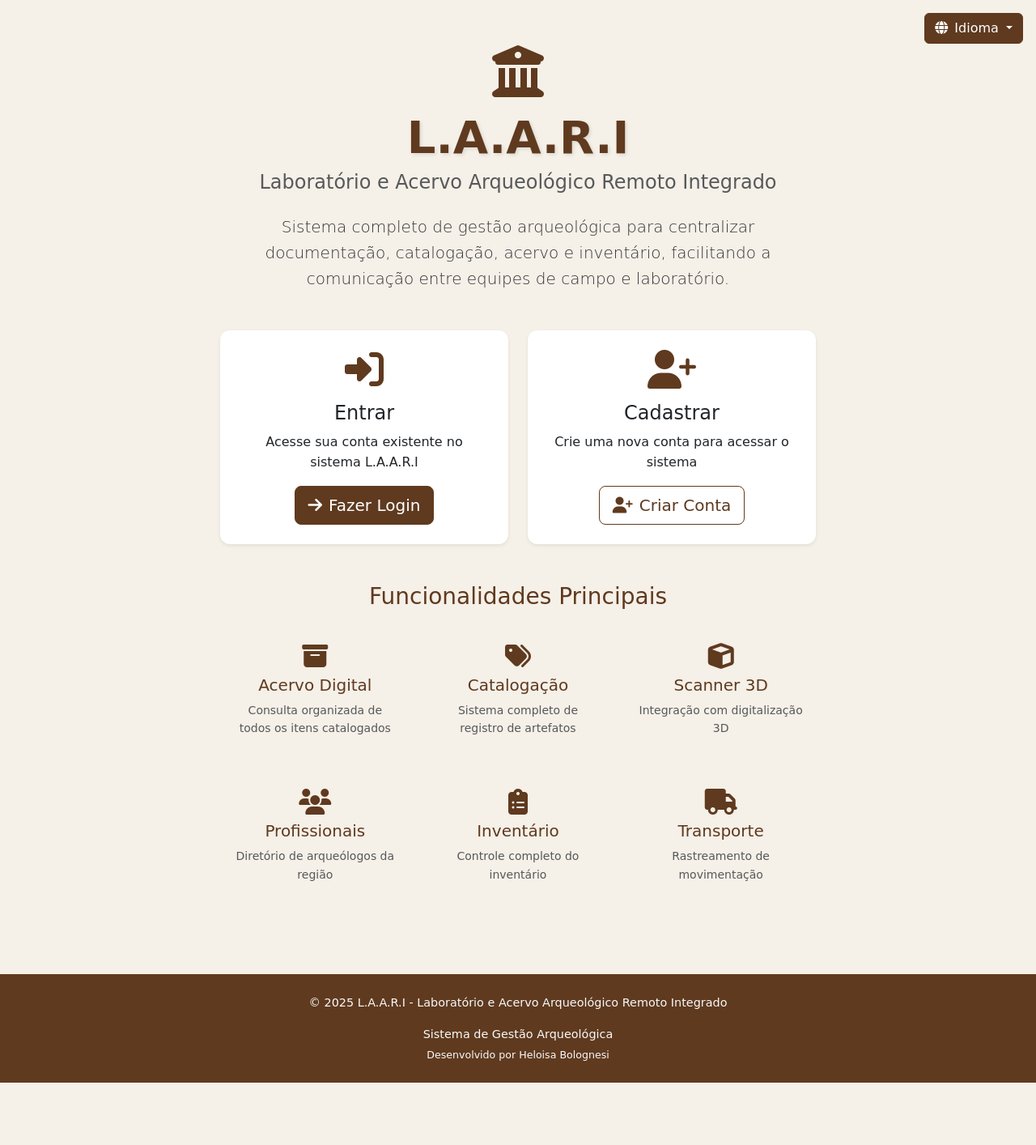
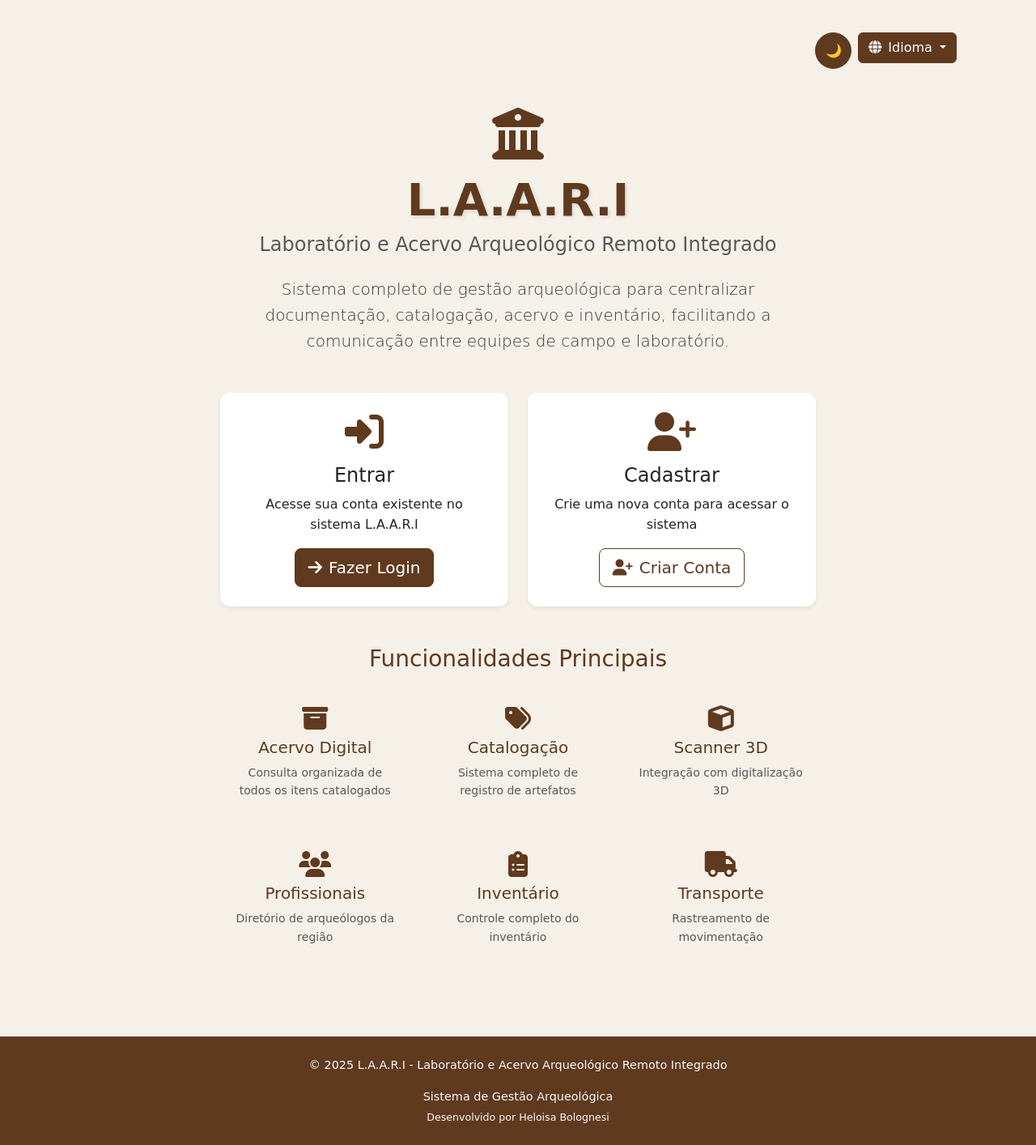
Before and after one commit to heloisabolognesi/teste22, a Flask app: page / in a window 1280 px wide. Shown: the whole page at 81% size. Before the commit the page ends 1337 px from the top, so only its background shows below. Run offline with Flask 3, Linux system fonts and the light colour scheme; some libraries are stand-ins or nearby versions; some web fonts are replaced.

Commit message:
Add theme switching functionality for a better user experience
Introduces a theme toggle button to switch between light and dark modes, with CSS variables updated for theming and JavaScript logic for handling theme persistence and system preference detection.

Replit-Commit-Author: Agent
Replit-Commit-Session-Id: fd208602-57cc-45ea-8d60-a58a3ebb4f29
Replit-Commit-Checkpoint-Type: full_checkpoint
Replit-Commit-Screenshot-Url: https://storage.googleapis.com/screenshot-production-us-central1/fd7e36cc-a888-4bb2-971c-95e292f324f2/fd208602-57cc-45ea-8d60-a58a3ebb4f29/IJRPVpd

```diff
--- a/static/css/style.css
+++ b/static/css/style.css
@@ -10,14 +10,136 @@
     --archaeological-dark: #3D251A;
     --shadow-color: rgba(95, 58, 31, 0.15);
     --hover-shadow: rgba(95, 58, 31, 0.25);
+
+    --bg-primary: #F5F0E8;
+    --bg-secondary: #FFFFFF;
+    --text-primary: #333;
+    --text-secondary: #666;
+    --text-muted: #888;
+    --border-color: #E6D2B7;
+}
+
+[data-theme="dark"] {
+    --archaeological-beige: #D4B896;
+    --archaeological-brown: #D4B896;
+    --archaeological-light: #1a1a1a;
+    --archaeological-dark: #D4B896;
+    --shadow-color: rgba(0, 0, 0, 0.3);
+    --hover-shadow: rgba(0, 0, 0, 0.5);
+
+    --bg-primary: #1a1a1a;
+    --bg-secondary: #2d2d2d;
+    --text-primary: #e0e0e0;
+    --text-secondary: #b0b0b0;
+    --text-muted: #808080;
+    --border-color: #404040;
+}
+
+[data-theme="dark"] body {
+    background-color: var(--bg-primary);
+    color: var(--text-primary);
+}
+
+[data-theme="dark"] .card {
+    background-color: var(--bg-secondary);
+    color: var(--text-primary);
+}
+
+[data-theme="dark"] h1,
+[data-theme="dark"] h2,
+[data-theme="dark"] h3,
+[data-theme="dark"] h4,
+[data-theme="dark"] h5,
+[data-theme="dark"] h6 {
+    color: var(--archaeological-brown);
+}
+
+[data-theme="dark"] .text-muted {
+    color: var(--text-muted) !important;
+}
+
+[data-theme="dark"] .navbar-dark {
+    background-color: #2d2d2d !important;
+}
+
+[data-theme="dark"] .dropdown-menu {
+    background-color: var(--bg-secondary);
+    border-color: var(--border-color);
+}
+
+[data-theme="dark"] .dropdown-item {
+    color: var(--text-primary);
+}
+
+[data-theme="dark"] .dropdown-item:hover {
+    background-color: rgba(212, 184, 150, 0.1);
+}
+
+[data-theme="dark"] .btn-archaeological {
+    background-color: var(--archaeological-brown);
+    border-color: var(--archaeological-brown);
+    color: #1a1a1a;
+}
+
+[data-theme="dark"] .btn-archaeological:hover {
+    background-color: #C2A684;
+    border-color: #C2A684;
+    color: #1a1a1a;
+}
+
+[data-theme="dark"] .btn-outline-archaeological {
+    color: var(--archaeological-brown);
+    border-color: var(--archaeological-brown);
+}
+
+[data-theme="dark"] .btn-outline-archaeological:hover {
+    background-color: var(--archaeological-brown);
+    border-color: var(--archaeological-brown);
+    color: #1a1a1a;
+}
+
+[data-theme="dark"] .action-card {
+    border: 1px solid var(--border-color);
+}
+
+[data-theme="dark"] .feature-item {
+    color: var(--text-primary);
 }
 
 /* Base Styles */
 body {
     font-family: 'Kelly Slab', cursive;
-    background-color: var(--archaeological-light);
-    color: #333;
+    background-color: var(--bg-primary);
+    color: var(--text-primary);
     line-height: 1.6;
+    transition: background-color 0.3s ease, color 0.3s ease;
+}
+
+.theme-toggle-btn {
+    position: fixed;
+    top: 1rem;
+    right: 1rem;
+    z-index: 1049;
+    background-color: var(--archaeological-brown);
+    border: none;
+    color: white;
+    width: 45px;
+    height: 45px;
+    border-radius: 50%;
+    font-size: 1.2rem;
+    cursor: pointer;
+    transition: all 0.3s ease;
+    box-shadow: 0 2px 10px var(--shadow-color);
+}
+
+.theme-toggle-btn:hover {
+    transform: scale(1.1);
+    box-shadow: 0 4px 15px var(--hover-shadow);
+}
+
+[data-theme="dark"] .theme-toggle-btn {
+    background-color: var(--archaeological-brown);
+    color: #1a1a1a;
 }
 
 /* Typography */
--- a/static/js/main.js
+++ b/static/js/main.js
@@ -283,14 +283,42 @@ function initializeAnimations() {
  * Initialize theme controls
  */
 function initializeThemeControls() {
-    // Add dark mode toggle (future feature)
+    const themeToggle = document.getElementById('themeToggle');
+    const themeIcon = document.getElementById('themeIcon');
+
+    if (!themeToggle) return;
+
+    const savedTheme = Storage.get('theme', 'light');
+    applyTheme(savedTheme);
+
+    themeToggle.addEventListener('click', function() {
+        const currentTheme = document.documentElement.getAttribute('data-theme') || 'light';
+        const newTheme = currentTheme === 'light' ? 'dark' : 'light';
+        applyTheme(newTheme);
+        Storage.set('theme', newTheme);
+    });
+
     const prefersDark = window.matchMedia('(prefers-color-scheme: dark)');
+    prefersDark.addEventListener('change', function(e) {
+        if (!Storage.get('theme')) {
+            applyTheme(e.matches ? 'dark' : 'light');
+        }
+    });
+}
 
-    // Listen for changes in system theme preference
-    prefersDark.addEventListener('change', function(e) {
-        console.log('System theme changed:', e.matches ? 'dark' : 'light');
-        // Future: Apply dark theme
-    });
+/**
+ * Apply theme to the page
+ */
+function applyTheme(theme) {
+    const themeIcon = document.getElementById('themeIcon');
+
+    if (theme === 'dark') {
+        document.documentElement.setAttribute('data-theme', 'dark');
+        if (themeIcon) themeIcon.textContent = '☀️';
+    } else {
+        document.documentElement.setAttribute('data-theme', 'light');
+        if (themeIcon) themeIcon.textContent = '🌙';
+    }
 }
 
 /**
--- a/templates/index.html
+++ b/templates/index.html
@@ -3,8 +3,11 @@
 {% block title %}L.A.A.R.I - {{ _('Bem-vindo') }}{% endblock %}
 
 {% block content %}
-<!-- Language Selector for Public Pages -->
-<div class="position-fixed top-0 end-0 p-3" style="z-index: 1050;">
+<!-- Theme and Language Controls for Public Pages -->
+<div class="d-flex justify-content-end p-3 gap-2">
+    <button class="btn btn-archaeological rounded-circle" type="button" id="themeToggle" style="width: 45px; height: 45px;" aria-label="Alternar tema">
+        <span id="themeIcon">🌙</span>
+    </button>
     <div class="dropdown">
         <button class="btn btn-archaeological dropdown-toggle" type="button" id="languageDropdown" data-bs-toggle="dropdown" aria-expanded="false">
             <i class="fas fa-globe me-2"></i>{{ _('Idioma') }}
```
Also changed, not shown: 1 other file.
